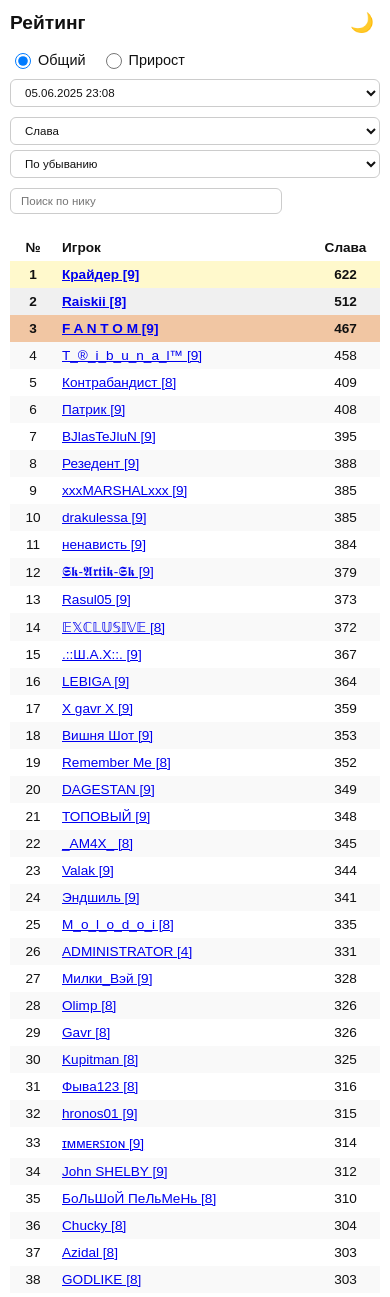
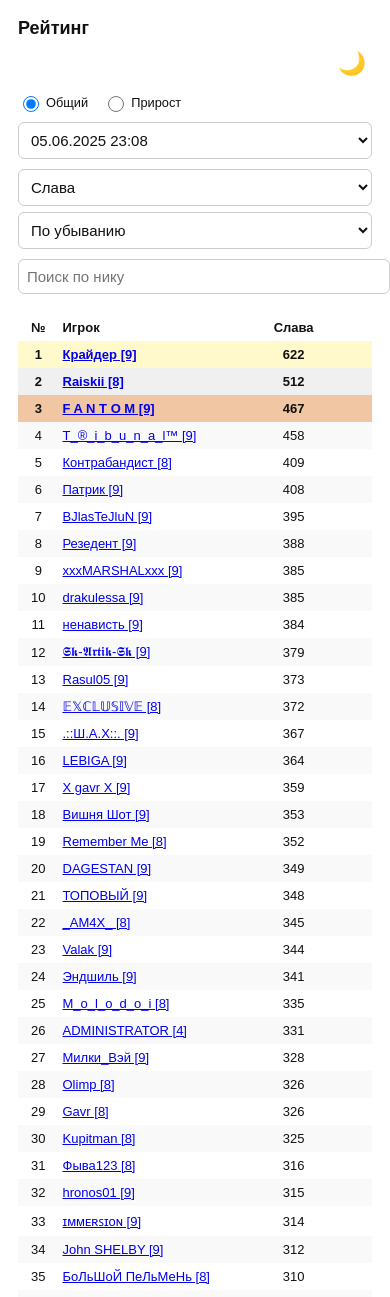
Before and after one commit to TallanLem/ForGlory, a Flask app: page / in a window 390 px wide. Shown: the top 1297 px of the page. Run offline with Flask 2, Linux system fonts and the light colour scheme.

Commit message:
Add files via upload

```diff
--- a/static/style.css
+++ b/static/style.css
@@ -137,7 +137,6 @@ tr:nth-child(odd) {
   background-color: var(--odd-row);
 }
 
-/* Подсветка топ-3 */
 tr.gold {
   background-color: var(--gold) !important;
   font-weight: bold;
@@ -150,12 +149,6 @@ tr.bronze {
   background-color: var(--bronze) !important;
   font-weight: bold;
 }
-
-/* .dark tr.gold td, */
-/* .dark tr.silver td, */
-/* .dark tr.bronze td { */
-  /* color: #222; */
-/* } */
 
 .details {
   margin-left: 1em;
@@ -182,35 +175,167 @@ details > summary {
   color: inherit;
 }
 
+/* Mobile */
 @media (max-width: 600px) {
   .container {
     padding: 10px;
   }
 
-  select,
-  input[type="text"] {
-    font-size: 0.8em;
-    width: 100%;
+  h1 {
+    font-size: 1.2em;
   }
 
+  .mode-toggle {
+    flex-direction: row;
+    justify-content: start;
+    gap: 15px;
+    font-size: 0.9em;
+  }
+
+  .date-select,
   .controls-row,
-  .date-select,
   .filter-row {
     flex-direction: column;
     align-items: stretch;
-    gap: 5px;
+    gap: 6px;
+    margin-bottom: 10px;
+  }
+
+  select,
+  input[type="text"] {
+    width: 100%;
+    font-size: 0.95em;
+    padding: 8px;
+  }
+
+  .theme-toggle {
+    font-size: 1.5em;
   }
 
   table {
-    font-size: 0.85em;
+    font-size: 0.9em;
+    table-layout: fixed;
+    word-wrap: break-word;
   }
 
   th,
   td {
-    padding: 6px;
+    padding: 6px 4px;
   }
 
-  h1 {
-    font-size: 1.2em;
+  input[name="filter"] {
+    width: 100%;
+    max-width: 100%;
+  }
+
+  .header-row {
+    flex-direction: row;
+    justify-content: space-between;
+    align-items: center;
   }
 }
+
+
+@media (max-width: 768px) {
+  body {
+    font-size: 16px;
+    padding: 10px;
+  }
+
+  .table-container {
+    overflow-x: auto;
+  }
+
+  table {
+    font-size: 14px;
+    min-width: 600px;
+  }
+
+  select, input[type="text"] {
+    font-size: 16px;
+  }
+
+  .form-container,
+  .controls,
+  .filters {
+    flex-direction: column;
+    align-items: flex-start;
+    gap: 10px;
+  }
+
+  .theme-toggle {
+    position: static;
+    margin-top: 10px;
+  }
+
+  .header-row {
+    flex-direction: column;
+    align-items: flex-start;
+  }
+}
+
+
+@media (max-width: 480px) {
+  body {
+    font-size: 15px;
+    padding: 8px;
+  }
+
+  table {
+    font-size: 13px;
+    min-width: unset;
+    width: 100%;
+    table-layout: fixed;
+  }
+
+  th, td {
+    padding: 6px 4px;
+    word-wrap: break-word;
+  }
+
+  .table-container {
+    overflow-x: auto;
+  }
+
+  select, input[type="text"] {
+    font-size: 15px;
+    max-width: 100%;
+  }
+
+  .form-container,
+  .controls,
+  .filters {
+    flex-direction: column;
+    align-items: stretch;
+    gap: 8px;
+  }
+
+  .theme-toggle {
+    margin-top: 10px;
+    align-self: flex-end;
+  }
+
+  .header-row {
+    flex-direction: column;
+    align-items: flex-start;
+  }
+}
+
+
+@media (max-width: 600px) {
+  .row-inline {
+    flex-direction: row !important;
+    flex-wrap: wrap;
+    align-items: center;
+    gap: 10px;
+  }
+}
+
+
+@media (max-width: 600px) {
+  .row-inline select,
+  .row-inline input[type="text"] {
+    width: auto;
+    flex: 1 1 auto;
+  }
+}
```
